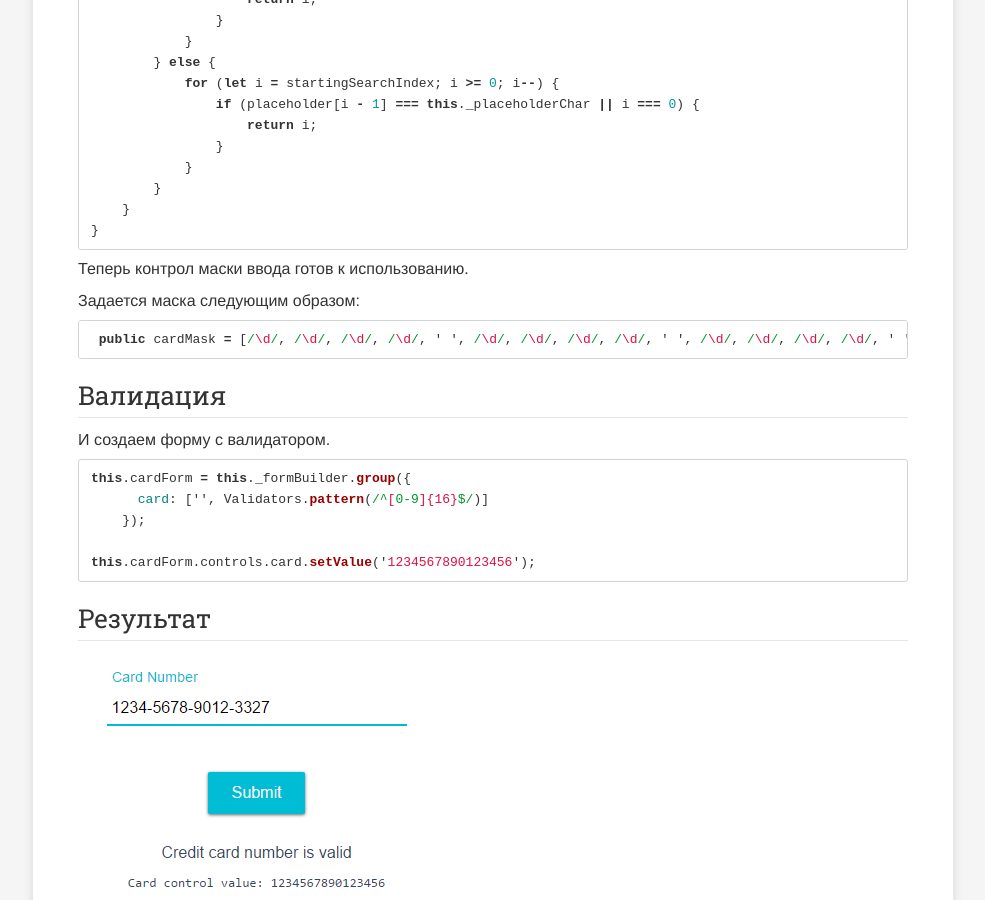
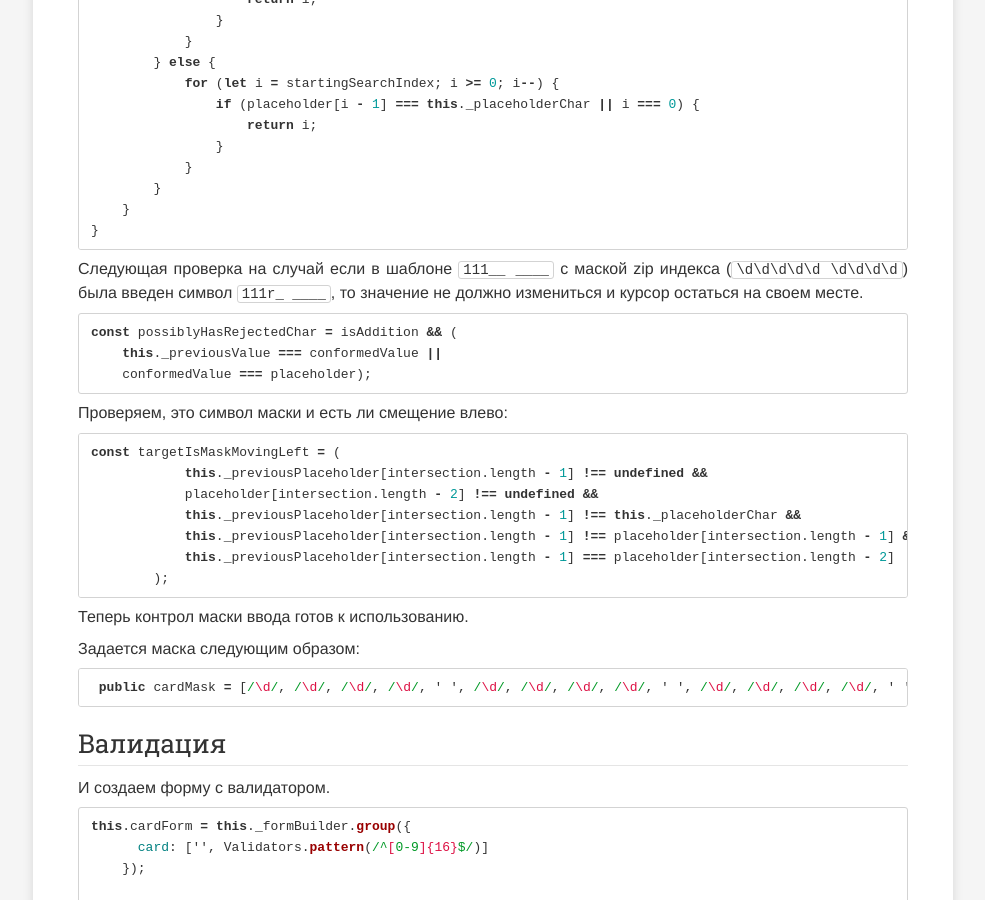
Before and after one commit to martamoshkin/blog.zverit.com, a Jekyll site: the page built from _posts/2017-05-07-simple-mask-form-control.md, in a window 1280 px wide and 900 px high, scrolled down 8857 px. Shown: the whole window, without its empty margins (147-1132 px from the left). Built offline with Jekyll 4.4.1, drawn with Linux system fonts in a browser that asks for light colours; comment, search, counter and statistics services are not loaded; some of the changed text lies outside the part shown.

Commit message:
last post edit

````diff
--- a/_posts/2017-05-07-simple-mask-form-control.md
+++ b/_posts/2017-05-07-simple-mask-form-control.md
@@ -283,7 +283,7 @@ for (let i = value.length - 1; i >= 0; i--) {
 
 К примеру до ввода маска zip кода была `00000 ____` и пользователь ввел еще одну цифру, то цикл удалит знак "_" и на этом месте окажется введнная цифра: `00000 1___` .
 
-И вот он, 'главный' цикл, который составляет значения шаблона в соответствии с маской.
+И вот он, "главный" цикл, который составляет значения шаблона в соответствии с маской.
 
 ```ts
 placeholderLoop: for (let i = 0; i < placeholder.length; i++) {
@@ -450,6 +450,25 @@ private _getCursorPosition(value: string, placeholder: string, conformedValue: s
 }
 ```
 
+Следующая проверка на случай если в шаблоне `111__ ____` с маской zip индекса (`\d\d\d\d\d \d\d\d\d`) была введен символ `111r_ ____`, то значение не должно измениться и курсор остаться на своем месте.
+
+```ts
+const possiblyHasRejectedChar = isAddition && (
+    this._previousValue === conformedValue ||
+    conformedValue === placeholder);
+```
+
+Проверяем, это символ маски и есть ли смещение влево:
+```ts
+const targetIsMaskMovingLeft = (
+            this._previousPlaceholder[intersection.length - 1] !== undefined &&
+            placeholder[intersection.length - 2] !== undefined &&
+            this._previousPlaceholder[intersection.length - 1] !== this._placeholderChar &&
+            this._previousPlaceholder[intersection.length - 1] !== placeholder[intersection.length - 1] &&
+            this._previousPlaceholder[intersection.length - 1] === placeholder[intersection.length - 2]
+        );
+```
+
 Теперь контрол маски ввода готов к использованию.
 
 Задается маска следующим образом:
````
